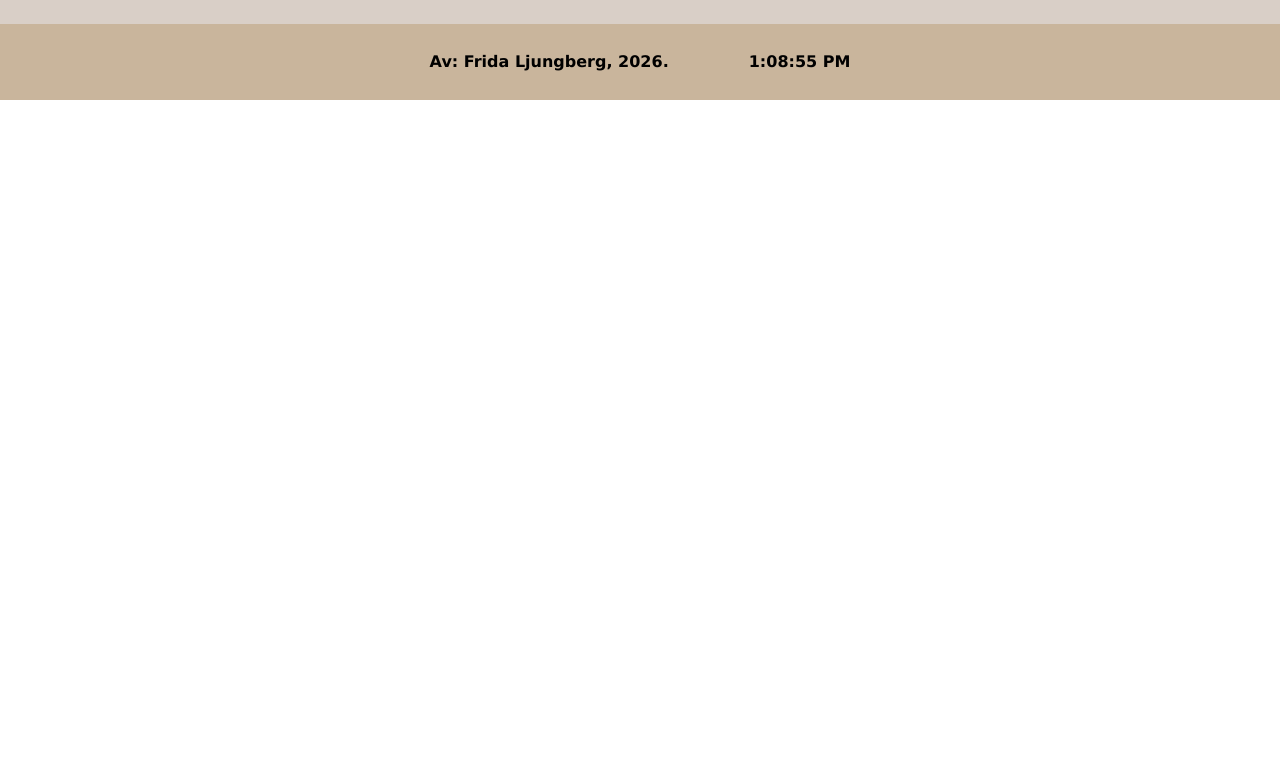
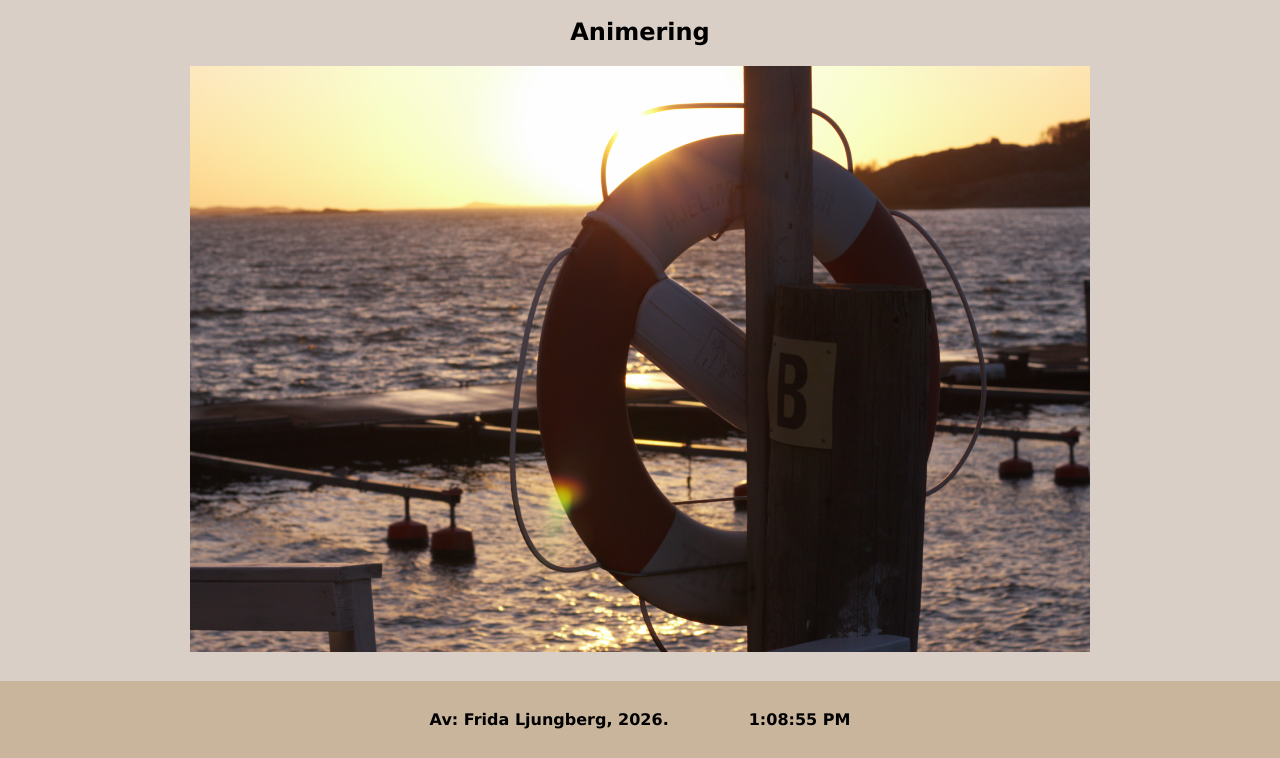
Before and after one commit to FridaLjg/laboration3, a website built with Vite: page animering.html in a window 1280 px wide. Shown: the part 1045-1803 px from the top of the page. Before the commit the page ends 1145 px from the top, so only its background shows below. Built offline with nearby package versions, Linux system fonts and the light colour scheme.

Commit message:
Lagt till animaiton för h1

```diff
--- a/animering.html
+++ b/animering.html
@@ -36,6 +36,18 @@
 
     <!--Main-->
     <main>
+      <section>
+        <h1 class="text-animation">Animering</h1>
+      </section>
+
+
+       <div class="images-animation">
+        <picture>
+          <source srcset="./images/bild1-largew.webp" type="image/webp" media="(min-width: 800px)">
+          <source srcset="./images/bild1-smallw.webp" type="image/webp">
+          <img src="./public/images/bild1-largej.jpg" alt="En livboj i en solnedgång.">
+        </picture>
+      </div>
 
     </main>
 
--- a/src/css/_animation.scss
+++ b/src/css/_animation.scss
@@ -0,0 +1,22 @@
+/*Animation för h1*/
+@keyframes text-float-up {
+    from {
+        transform: translateY(0);
+        color: black;
+    }
+
+    to {
+        transform: translateY(-10px);
+        color: rgb(88, 21, 21);
+    }
+}
+
+.text-animation {
+    transform: translateY(0);
+    color: black;
+    animation-name: text-flor-up;
+
+    &:hover {
+        animation: text-float-up 300ms ease-out forwards;
+    }
+}
```
